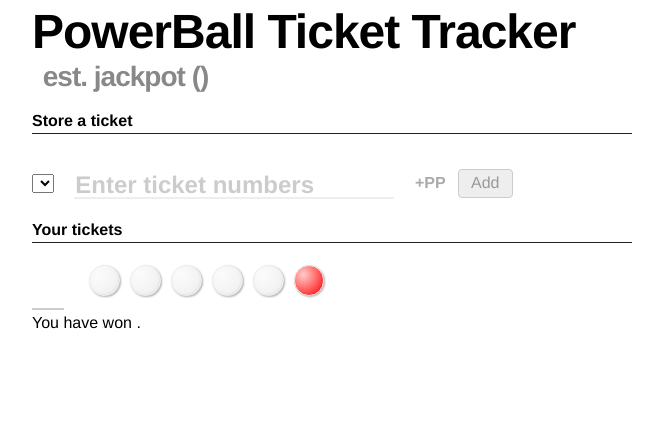
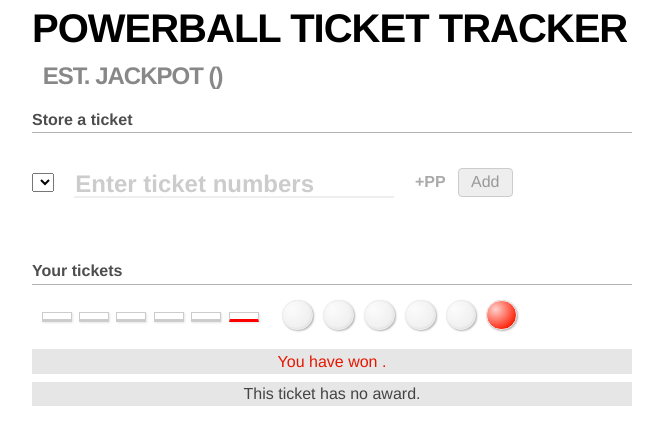
Before and after one commit to andrewhouser/PowerBallTicketTracker, a PHP site: page / in a window 1280 px wide. Shown: the top 445 px of the page, without its empty margins (308-971 px from the left). Run offline with PHP 8.4, Linux system fonts and the light colour scheme; lists and menus that the app fills with data are empty; style sheets or scripts are compiled from the project's sources.

Commit message:
Improved UI for saved ticket display

```diff
--- a/index.html
+++ b/index.html
@@ -30,18 +30,18 @@
 	</div>
 
 
-	<h4>Your tickets</h4>
+	<h4 data-bind="visible: storedTickets().length > 0">Your tickets</h4>
 	<div data-bind="foreach: storedTickets">
 		<div class="ticket-row">
-			<span data-bind="text: DrawDate"></span>
+			<span class="ticket-drawdate" data-bind="text: DrawDate"></span>
 
 			<div class="ticket-numbers">
-				<span data-bind="text: WB1"></span>
-				<span data-bind="text: WB2"></span>
-				<span data-bind="text: WB3"></span>
-				<span data-bind="text: WB4"></span>
-				<span data-bind="text: WB5"></span>
-				<span class="powerball" data-bind="text: PB"></span>
+				<span class="ticket-num" data-bind="text: WB1"></span>
+				<span class="ticket-num" data-bind="text: WB2"></span>
+				<span class="ticket-num" data-bind="text: WB3"></span>
+				<span class="ticket-num" data-bind="text: WB4"></span>
+				<span class="ticket-num" data-bind="text: WB5"></span>
+				<span class="ticket-num ticket-num-powerball" data-bind="text: PB"></span>
 			</div>
 
 			<!-- ko with: $root.validatedTicket( $data ) -->
@@ -54,12 +54,21 @@
 				<span class="ball powerball" data-bind="text: PB, css: { 'match': PBmatch }"></span>
 			</div>
 
-			<div data-bind="visible: isWinner">
+			<!-- ko if: ( $data.award > 0 ) -->
+			<div class="ticket-winnings ticket-winnings-awarded">
 				You have won <span data-bind="text: $root.formatPrizeAwarded( $data.award )"></span>.
 			</div>
 			<!-- /ko -->
 
-			<div class="ticket-row-remove" data-bind="click: $root.removeTicket">X</div>
+			<!-- ko if: ( $data.award == 0 ) -->
+			<div class="ticket-winnings">
+				This ticket has no award.
+			</div>
+			<!-- /ko -->
+
+			<!-- /ko -->
+
+			<div class="ticket-row-remove" data-bind="click: $root.removeTicket" title="remove ticket">X</div>
 		</div>
 	</div>
 </body>
--- a/res/css/scss/balls.scss
+++ b/res/css/scss/balls.scss
@@ -1,31 +1,32 @@
 .ball {
 	background-color: #000;
 
-	background: -moz-radial-gradient(center, ellipse cover, rgba(255,255,255,1) 0%, rgba(255,255,255,0) 100%);
-	background: -webkit-radial-gradient(center, ellipse cover, rgba(255,255,255,1) 0%,rgba(255,255,255,0) 100%);
-	background: #eee radial-gradient(ellipse at 30% 30%, rgba(255,255,255,.8) 0%,rgba(255,255,255,0) 100%);
+	background: -moz-radial-gradient(center, ellipse cover, rgba(255,255,255,1) 0%, rgba(255,255,255,0) 80%);
+	background: -webkit-radial-gradient(center, ellipse cover, rgba(255,255,255,1) 0%,rgba(255,255,255,0) 80%);
+	background: #eee radial-gradient(ellipse at 30% 30%, rgba(255,255,255,.8) 0%,rgba(255,255,255,0) 80%);
 	filter: progid:DXImageTransform.Microsoft.gradient( startColorstr='#ffffff', endColorstr='#00ffffff',GradientType=1 );
 
 	border: 1px solid #eee;
 	border-radius: 50%;
 	box-shadow: 1px 1px 2px 0 rgba(0,0,0,.3), -1px -1px 2px rgba(0, 0, 0, .05) inset;
 	color: #777;
+	cursor: default;
 	display: inline-block;
 	font-size: .875em;
 	height: 2.2em;
 	line-height: 2.2em;
-	margin: 1em .2em;
+	margin: .5em .2em;
 	text-align: center;
 	text-shadow: 1px 1px rgba(255,255,255,1);
 	width: 2.2em;
 
 	&:first-child {
-		margin-left: 1.5em;
+		margin-left: 1em;
 	}
 }
 
 .powerball {
-	background-color: #f00 !important;
+	background-color: $powerballred !important;
 }
 
 
--- /dev/null
+++ b/res/css/scss/colors.scss
@@ -0,0 +1,2 @@
+$powerballred: #ff1a00;
+$mediumgray: #808080;
--- a/res/css/scss/main.scss
+++ b/res/css/scss/main.scss
@@ -1,3 +1,5 @@
+@import "colors";
+
 html,
 body {
 	background-color: #fff;
@@ -16,14 +18,6 @@
 	max-width: 600px;
 }
 
-.flex-container {
-	display: flex;
-}
-
-.flex-columns {
-	flex-direction: column;
-}
-
 input,
 select {
 	outline: 0;
@@ -36,40 +30,18 @@
 @import "title";
 
 h4 {
-	border-bottom: 1px solid #222;
+	color: darken($mediumgray, 20%);
+	border-bottom: 1px solid lighten($mediumgray, 20%);
 	margin-bottom: .5em;
 	padding-bottom: .2em;
 }
 
+h4:nth-of-type(2) {
+	margin-top: 4em;
+}
+
 @import "ticketentry";
 
-.ticket-row {
-	position: relative;
-}
-
-.ticket-row-remove {
-	cursor: pointer;
-	display: none;
-	height: 100%;
-	position: absolute;
-	right: 0;
-	text-align: right;
-	top: 0;
-	width: 1em;
-}
-
-.ticket-row:hover .ticket-row-remove {
-	display: block;
-}
-
-.ticket-numbers {
-	border-bottom: 2px solid #ccc;
-	display: inline-block;
-	padding: .3em 1em;
-}
-
-.pb-draw-results {
-	display: inline-block;
-}
+@import "savedtickets";
 
 @import "balls";
--- /dev/null
+++ b/res/css/scss/savedtickets.scss
@@ -0,0 +1,81 @@
+.ticket-row {
+	align-items: center;
+	cursor: default;
+	display: flex;
+	flex-wrap: wrap;
+	margin: 0 0 1em;
+	position: relative;
+}
+
+.ticket-row > * {
+	flex-grow: 0;
+}
+
+.ticket-drawdate {
+	color: #999;
+	font-size: .875em;
+}
+
+.ticket-numbers {
+	padding: .5em;
+}
+
+.ticket-num {
+	background: #fff;
+	border-color: #ccc;
+	border-color-bottom: #aaa;
+	border-style: solid;
+	border-width: 1px 1px 3px 1px;
+	box-shadow: 1px 1px 2px rgba(0, 0, 0, .1);
+	color: #777;
+	cursor: default;
+	display: inline-block;
+	font-size: .9375em;
+	margin: 0 .1em;
+	padding: .2em .5em;
+	text-align: center;
+	width: 2em;
+}
+.ticket-num-powerball {
+	border-bottom-color: #f00;
+}
+
+.pb-draw-results {
+	display: inline-block;
+}
+
+.ticket-winnings {
+	background: #e6e6e6;
+	color: #444;
+	padding: .2em 1em;
+	margin-top: .5em;
+	text-align: center;
+	width: 100%;
+}
+
+.ticket-winnings-awarded {
+	color: darken($powerballred, 5%);
+}
+
+.ticket-row-remove {
+	background: #ccc;
+	border-radius: 50%;
+	color: #fff;
+	cursor: pointer;
+	display: none;
+	flex-grow: 1;
+	font-size: .875em;
+	height: 1.25rem;
+	line-height: .875em;
+	padding: 5px;
+	position: absolute;
+	right: 0;
+	text-align: center;
+	text-shadow: 0 1px 0 rgba(0, 0, 0, .2);
+	top: .875em;
+	width: 1.25rem;
+}
+
+.ticket-row:hover .ticket-row-remove {
+	display: block;
+}
--- a/res/css/scss/ticketentry.scss
+++ b/res/css/scss/ticketentry.scss
@@ -46,7 +46,7 @@
 
 .pb-new-ticket-pp:checked + .pb-new-ticket-pp-label {
 	text-shadow: 1px 1px 0 rgba(0, 0, 0, .2);
-	color: #ff1a00;
+	color: lighten($powerballred, 15%);
 }
 
 .pb-new-ticket-save {
@@ -61,12 +61,12 @@
 }
 
 .pb-new-ticket-save-active {
-	background: #ff1a00;
-	background: -moz-linear-gradient(top,  #ff1a00 0%, #ff1a00 100%);
-	background: -webkit-linear-gradient(top,  #ff1a00 0%,#ff1a00 100%);
-	background: linear-gradient(to bottom,  #ff1a00 0%,#ff1a00 100%);
-	filter: progid:DXImageTransform.Microsoft.gradient( startColorstr='#ff1a00', endColorstr='#ff1a00',GradientType=0 );
-	border-color: #cc1400;
+	background: $powerballred;
+	background: -moz-linear-gradient(top,  $powerballred 0%, $powerballred 100%);
+	background: -webkit-linear-gradient(top,  $powerballred 0%,$powerballred 100%);
+	background: linear-gradient(to bottom,  $powerballred 0%,$powerballred 100%);
+	filter: progid:DXImageTransform.Microsoft.gradient( startColorstr='$powerballred', endColorstr='$powerballred',GradientType=0 );
+	border-color: darken( $powerballred, 20% );
 
 	color: #fff;
 	cursor: pointer;
--- a/res/css/scss/title.scss
+++ b/res/css/scss/title.scss
@@ -1,24 +1,27 @@
 h1 {
-	font-size: 48px;
+	font-size: 40px;
 	font-weight: bold;
 	letter-spacing: -1px;
 	line-height: 1;
 	margin: 0;
 	padding: 0;
+	text-transform: uppercase;
 
 	& > div {
 		line-height: 28px;
+		margin-top: .2em;
 		padding: 0;
 	}
 
 	& span {
+		color: #444;
 		font-size: 36px;
 		padding-right: .3em;
 	}
 
 	& em {
 		color: #888;
-		font-size: 28px;
+		font-size: 24px;
 		font-style: normal;
 	}
 }
```
